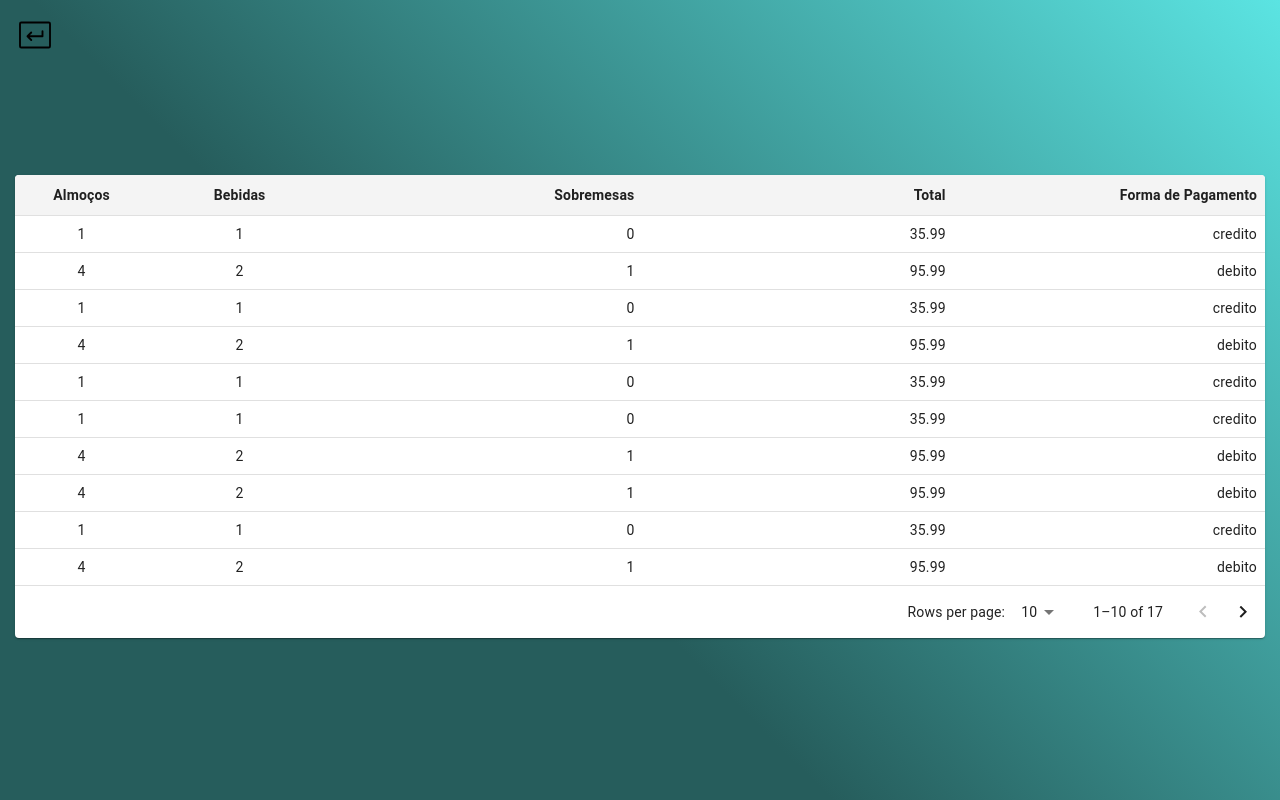
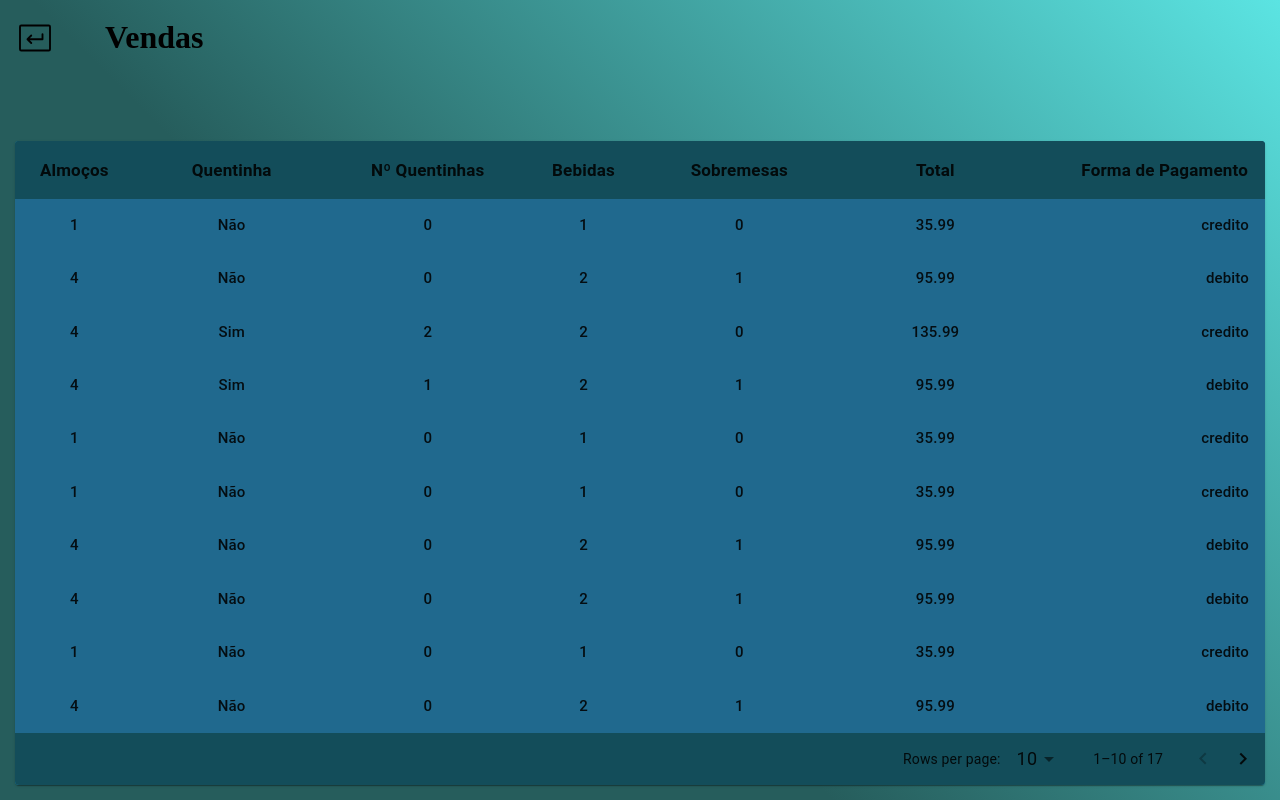
Before and after one commit to MabiuMoura/restaurante, a React (Vite) app: page /recebimentos in a window 1280 px wide. Built offline with nearby package versions, Linux system fonts and the light colour scheme.

Commit message:
styling the table

```diff
--- /dev/null
+++ b/src/components/PageTitle/index.tsx
@@ -0,0 +1,15 @@
+import * as S from './styles';
+
+interface PageTitleProps {
+    title: string;
+}
+
+const PageTitle = ({title}:PageTitleProps) => {
+    return (
+        <S.TitleContainer>
+            <S.Title>{title}</S.Title>
+        </S.TitleContainer>
+    )
+}
+
+export default PageTitle;
--- /dev/null
+++ b/src/components/PageTitle/styles.ts
@@ -0,0 +1,10 @@
+import styled from "styled-components";
+
+export const TitleContainer = styled.div`
+    display: flex;
+
+`
+
+export const Title = styled.h1`
+
+`
--- a/src/components/Table/index.tsx
+++ b/src/components/Table/index.tsx
@@ -1,12 +1,12 @@
 import * as React from 'react';
-import Paper from '@mui/material/Paper';
-import Table from '@mui/material/Table';
-import TableBody from '@mui/material/TableBody';
-import TableCell from '@mui/material/TableCell';
-import TableContainer from '@mui/material/TableContainer';
-import TableHead from '@mui/material/TableHead';
-import TablePagination from '@mui/material/TablePagination';
-import TableRow from '@mui/material/TableRow';
+import { Table,
+   TableCell,
+   TableHead,
+   TableRow,
+   TableBody,
+   TableContainer,
+   TablePagination,
+   Paper } from '@mui/material';
 import type { ColumnTable } from '../../shared/constants/interfaces';
 import * as S from './styles';
 
@@ -22,7 +22,7 @@ const GenericTable: React.FC<GenericTableProps> = ({
   columns,
   rows,
   rowsPerPageOptions = [10, 25, 100],
-  maxHeight = 600,
+  maxHeight = 668,
 }) => {
   const [page, setPage] = React.useState(0);
   const [rowsPerPage, setRowsPerPage] = React.useState(rowsPerPageOptions[0]);
@@ -39,16 +39,27 @@ const GenericTable: React.FC<GenericTableProps> = ({
   };
 
   return (
-    <S.TableWrapper sx={{ width: '100%', overflow: 'hidden' }}>
-      <TableContainer sx={{ maxHeight }}>
-        <Table stickyHeader aria-label="generic table">
-          <TableHead>
-            <TableRow>
+    <Paper sx={{ width: '100%',
+                 overflow: 'hidden',
+                 backgroundColor: '#1991C5',
+                }}>
+      <TableContainer sx={{ maxHeight,  }}>
+        <Table stickyHeader aria-label="generic table"
+          sx={{
+
+           }}>
+          <TableHead sx={{}} >
+            <TableRow >
               {columns.map((column) => (
                 <TableCell
                   key={column.id}
                   align={column.align}
-                  style={{ minWidth: column.minWidth }}
+                  sx={{ minWidth: column.minWidth,
+                        backgroundColor: '#134D5A',
+                        border: '1px solid #134D5A',
+                        fontSize: '17px',
+                        fontWeight: '600',
+                       }}
                 >
                   {column.label}
                 </TableCell>
@@ -59,12 +70,21 @@ const GenericTable: React.FC<GenericTableProps> = ({
             {rows
               .slice(page * rowsPerPage, page * rowsPerPage + rowsPerPage)
               .map((row, index) => (
-                <TableRow hover role="checkbox" tabIndex={-1} key={index}>
+                <TableRow hover role="checkbox" tabIndex={-1} key={index} sx={{
+                  backgroundColor: '#20698E',
+
+                }}>
                   {columns.map((column) => {
                     const value = row[column.id];
                     return (
-                      <TableCell key={column.id} align={column.align}>
-                        {column.format ? column.format(value) : value}
+                      <TableCell key={column.id} align={column.align}
+                        sx={{
+                            border: '0px',
+                            borderRadius: '0px',
+                            fontSize: '15px',
+                            fontWeight: '500',
+                        }}>
+                        {column.format ? column.format(value) : typeof value === 'boolean' ? (value ? 'Sim' : 'Não') : value}
                       </TableCell>
                     );
                   })}
@@ -81,8 +101,13 @@ const GenericTable: React.FC<GenericTableProps> = ({
         page={page}
         onPageChange={handleChangePage}
         onRowsPerPageChange={handleChangeRowsPerPage}
+        sx={{
+          backgroundColor: '#134D5A',
+          fontSize: '18px',
+          fontWeight: '600',
+        }}
       />
-    </S.TableWrapper>
+    </Paper>
   );
 };
 
--- a/src/components/Table/styles.ts
+++ b/src/components/Table/styles.ts
@@ -1,33 +1,26 @@
-import styled from 'styled-components';
+import { styled } from '@mui/material/styles';
 import Paper from '@mui/material/Paper';
-import { TableCell, TableRow } from '@mui/material';
+import { Table, TableCell, TableHead, TableRow, TableBody, TableContainer, TablePagination } from '@mui/material';
 
 export const TableWrapper = styled(Paper)`
-  width: 100%;
-  overflow: hidden;
-
-
-  table {
-    border-collapse: collapse;
-  }
-
-  th, td {
-    padding: 8px;
-    font-size: 14px;
-  }
-
-  th {
-    background-color: #f4f4f4;
-    font-weight: bold;
-  }
-
-  tr:hover {
-    background-color: #f9f9f9;
-  }
 `;
 
 export const StyledTableRow = styled(TableRow)`
-  &:hover {
-    background-color: red;
-  }
+
 `;
+
+export const StyledTableHead = styled(TableHead)`
+
+`
+
+export const StyledTableCell = styled(TableCell)`
+
+  `
+
+export const StyledTableCellHeader = styled(TableCell)`
+
+  `
+
+export const styledTable = styled(Table)`
+
+`
--- a/src/shared/constants/interfaces.ts
+++ b/src/shared/constants/interfaces.ts
@@ -4,6 +4,8 @@ export interface ISales {
     sobremesas: number;
     total: number;
     formaPagamento: string;
+    quentinha: boolean;
+    quantidadeQuentinhas: number;
 };
 
 export interface ColumnTable {
--- a/src/views/Receipts/Mock/datas.tsx
+++ b/src/views/Receipts/Mock/datas.tsx
@@ -8,6 +8,8 @@ export const MockedSales : ISales[] = [
         sobremesas: 0,
         total: 35.99,
         formaPagamento: "credito",
+        quentinha: false,
+        quantidadeQuentinhas: 0,
     },
     {
         almocos: 4,
@@ -15,6 +17,26 @@ export const MockedSales : ISales[] = [
         sobremesas: 1,
         total: 95.99,
         formaPagamento: "debito",
+        quentinha: false,
+        quantidadeQuentinhas: 0,
+    },
+    {
+        almocos: 4,
+        bebidas: 2,
+        sobremesas: 0,
+        total: 135.99,
+        formaPagamento: "credito",
+        quentinha: true,
+        quantidadeQuentinhas: 2,
+    },
+    {
+        almocos: 4,
+        bebidas: 2,
+        sobremesas: 1,
+        total: 95.99,
+        formaPagamento: "debito",
+        quentinha: true,
+        quantidadeQuentinhas: 1,
     },
     {
         almocos: 1,
@@ -22,6 +44,26 @@ export const MockedSales : ISales[] = [
         sobremesas: 0,
         total: 35.99,
         formaPagamento: "credito",
+        quentinha: false,
+        quantidadeQuentinhas: 0,
+    },
+    {
+      almocos: 1,
+      bebidas: 1,
+      sobremesas: 0,
+      total: 35.99,
+      formaPagamento: "credito",
+      quentinha: false,
+      quantidadeQuentinhas: 0,
+    },
+    {
+      almocos: 4,
+      bebidas: 2,
+      sobremesas: 1,
+      total: 95.99,
+      formaPagamento: "debito",
+      quentinha: false,
+      quantidadeQuentinhas: 0,
     },
     {
         almocos: 4,
@@ -29,6 +71,8 @@ export const MockedSales : ISales[] = [
         sobremesas: 1,
         total: 95.99,
         formaPagamento: "debito",
+        quentinha: false,
+        quantidadeQuentinhas: 0,
     },
     {
         almocos: 1,
@@ -36,6 +80,26 @@ export const MockedSales : ISales[] = [
         sobremesas: 0,
         total: 35.99,
         formaPagamento: "credito",
+        quentinha: false,
+        quantidadeQuentinhas: 0,
+    },
+    {
+        almocos: 4,
+        bebidas: 2,
+        sobremesas: 1,
+        total: 95.99,
+        formaPagamento: "debito",
+        quentinha: false,
+        quantidadeQuentinhas: 0,
+    },
+    {
+        almocos: 1,
+        bebidas: 1,
+        sobremesas: 0,
+        total: 35.99,
+        formaPagamento: "credito",
+        quentinha: false,
+        quantidadeQuentinhas: 0,
     },
     {
       almocos: 1,
@@ -43,13 +107,8 @@ export const MockedSales : ISales[] = [
       sobremesas: 0,
       total: 35.99,
       formaPagamento: "credito",
-    },
-    {
-      almocos: 4,
-      bebidas: 2,
-      sobremesas: 1,
-      total: 95.99,
-      formaPagamento: "debito",
+      quentinha: false,
+      quantidadeQuentinhas: 0,
     },
     {
         almocos: 4,
@@ -57,6 +116,8 @@ export const MockedSales : ISales[] = [
         sobremesas: 1,
         total: 95.99,
         formaPagamento: "debito",
+        quentinha: true,
+        quantidadeQuentinhas: 1,
     },
     {
         almocos: 1,
@@ -64,6 +125,8 @@ export const MockedSales : ISales[] = [
         sobremesas: 0,
         total: 35.99,
         formaPagamento: "credito",
+        quentinha: false,
+        quantidadeQuentinhas: 0,
     },
     {
         almocos: 4,
@@ -71,6 +134,8 @@ export const MockedSales : ISales[] = [
         sobremesas: 1,
         total: 95.99,
         formaPagamento: "debito",
+        quentinha: false,
+        quantidadeQuentinhas: 0,
     },
     {
         almocos: 1,
@@ -78,6 +143,8 @@ export const MockedSales : ISales[] = [
         sobremesas: 0,
         total: 35.99,
         formaPagamento: "credito",
+        quentinha: false,
+        quantidadeQuentinhas: 0,
     },
     {
       almocos: 1,
@@ -85,40 +152,7 @@ export const MockedSales : ISales[] = [
       sobremesas: 0,
       total: 35.99,
       formaPagamento: "credito",
-    },
-    {
-        almocos: 4,
-        bebidas: 2,
-        sobremesas: 1,
-        total: 95.99,
-        formaPagamento: "debito",
-    },
-    {
-        almocos: 1,
-        bebidas: 1,
-        sobremesas: 0,
-        total: 35.99,
-        formaPagamento: "credito",
-    },
-    {
-        almocos: 4,
-        bebidas: 2,
-        sobremesas: 1,
-        total: 95.99,
-        formaPagamento: "debito",
-    },
-    {
-        almocos: 1,
-        bebidas: 1,
-        sobremesas: 0,
-        total: 35.99,
-        formaPagamento: "credito",
-    },
-    {
-      almocos: 1,
-      bebidas: 1,
-      sobremesas: 0,
-      total: 35.99,
-      formaPagamento: "credito",
+      quentinha: false,
+      quantidadeQuentinhas: 0,
     },
 ];
--- a/src/views/Receipts/components/TableReceipts/index.tsx
+++ b/src/views/Receipts/components/TableReceipts/index.tsx
@@ -4,19 +4,32 @@ import type { ColumnTable, ISales } from '../../../../shared/constants/interface
 
 const columns: ColumnTable[] = [
   { id: 'almocos', label: 'Almoços', minWidth: 70, align: 'center', },
+    {
+    id: 'quentinha',
+    label: 'Quentinha',
+    minWidth: 170,
+    align: 'center',
+
+  },
+    {
+    id: 'quantidadeQuentinhas',
+    label: 'Nº Quentinhas',
+    minWidth: 170,
+    align: 'center',
+  },
   { id: 'bebidas', label: 'Bebidas', minWidth: 100, align: 'center',  },
   {
     id: 'sobremesas',
     label: 'Sobremesas',
     minWidth: 170,
-    align: 'right',
+    align: 'center',
     format: (value: number) => value.toLocaleString('pt-BR'),
   },
   {
     id: 'total',
     label: 'Total',
     minWidth: 170,
-    align: 'right',
+    align: 'center',
 
   },
   {
--- a/src/views/Receipts/index.tsx
+++ b/src/views/Receipts/index.tsx
@@ -2,6 +2,7 @@ import ReturnPage from "../../components/ReturnPage";
 import ReceiptsTable from "./components/TableReceipts";
 import * as S from "./styles";
 import { MockedSales } from './Mock/datas';
+import PageTitle from "../../components/PageTitle";
 
 
 
@@ -10,6 +11,8 @@ const Receipts = () => {
         <S.ReceiptsContainer>
             <S.ReceiptsHeader>
                 <ReturnPage/>
+
+                <PageTitle title="Vendas"/>
             </S.ReceiptsHeader>
 
             <S.ReceiptsTableContainer>
--- a/src/views/Receipts/styles.ts
+++ b/src/views/Receipts/styles.ts
@@ -10,11 +10,12 @@ export const ReceiptsContainer = styled.div`
 
 export const ReceiptsHeader = styled.div`
     width:100%;
-    height: 80px;
+    height: 50px;
     display:flex;
     justify-content:start;
-    align-items:start;
+    align-items:center;
     margin-bottom: 50px;
+    gap: 50px;
 `
 
 export const ReceiptsTableContainer = styled.div`
```
